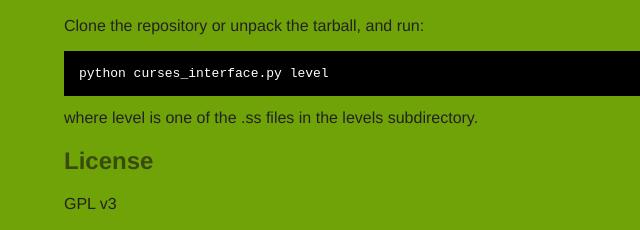
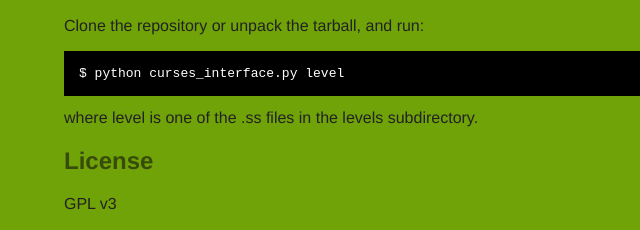
Before and after one commit to komar007/sokosnake, a plain HTML site: page index.html in a window 1280 px wide. Shown: the part 739-969 px from the top of the page, 226-866 px from the left. Drawn offline with Linux system fonts and the light colour scheme.

Commit message:
cosmetic changes in webpage

```diff
--- a/index.html
+++ b/index.html
@@ -74,7 +74,7 @@ Currently the game runs in ncurses mode, but future versions will have a cross-p
 <p>python</p>
 <h2>Install</h2>
 <p>Clone the repository or unpack the tarball, and run:
-<pre><code>python curses_interface.py level</code></pre>
+<pre><code>$ python curses_interface.py level</code></pre>
 where level is one of the .ss files in the levels subdirectory.</p>
 <h2>License</h2>
 <p>GPL v3</p>
```
